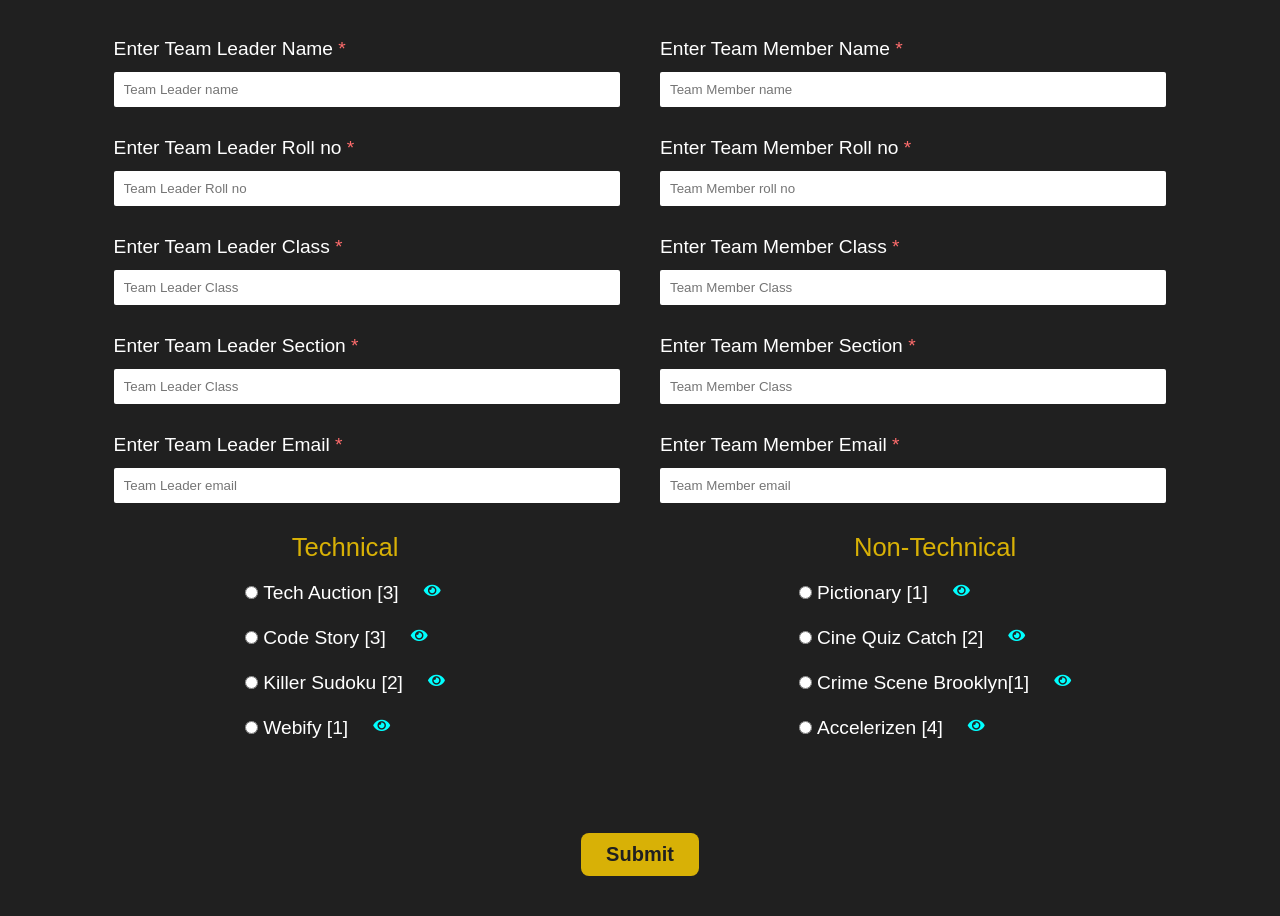
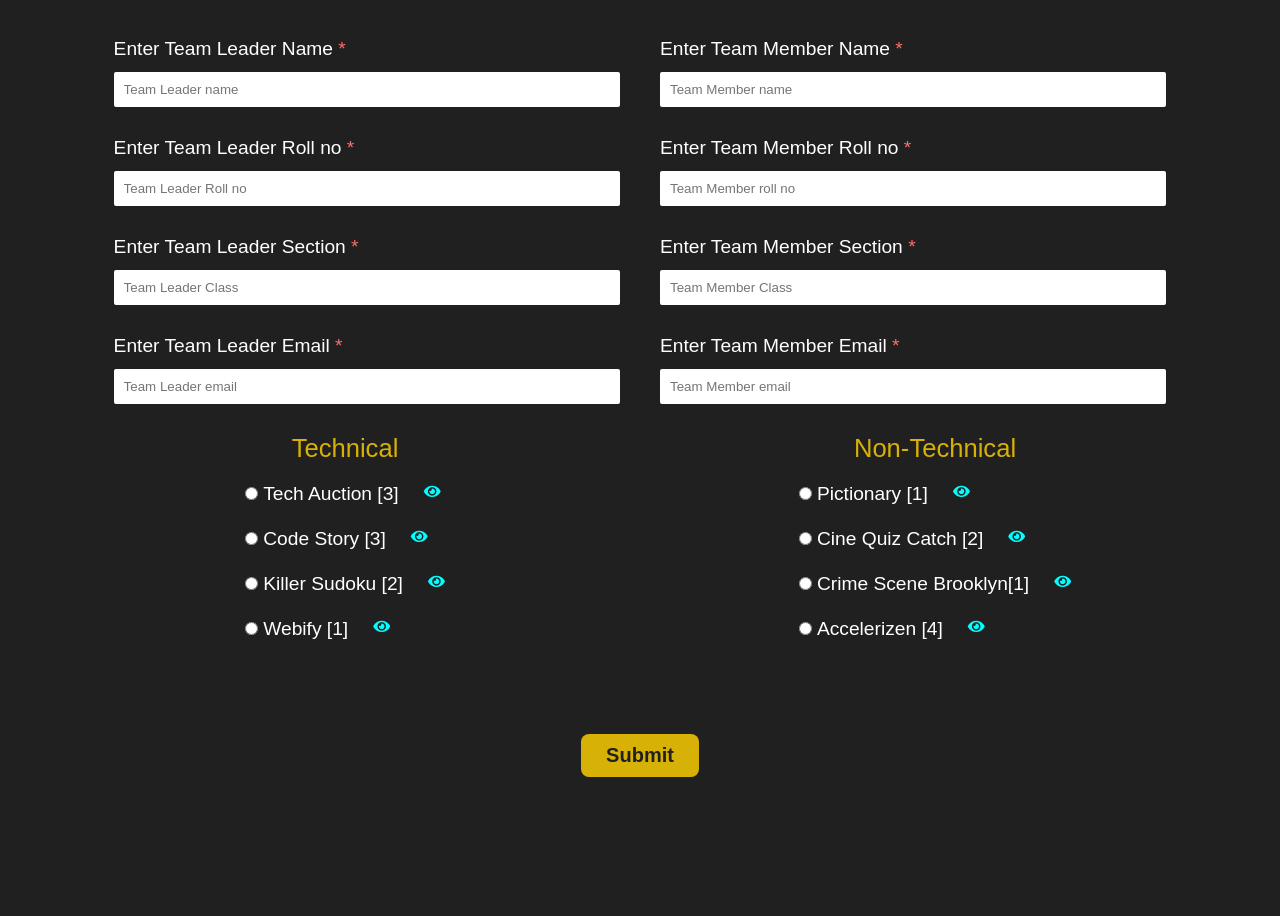
Before and after one commit to sabarinathan1611/event-organization, a Flask app: page /register in a window 1280 px wide. Shown: the part 603-1519 px from the top of the page. After the commit the page ends 1380 px from the top, so only its background shows below. Run offline with Flask 3, Linux system fonts and the light colour scheme; some web fonts are replaced.

Commit message:
regsiter completed

```diff
--- a/app/auth.py
+++ b/app/auth.py
@@ -32,7 +32,6 @@ def login():
             return redirect(url_for('views.admin'))
 
     return render_template('login.html')
-
 @auth.route('/register', methods=['POST', 'GET'])
 def register():
     if request.method == 'POST':
@@ -41,8 +40,6 @@ def register():
         tm_name = request.form.get('tm_name')
         tl_roll = request.form.get('tl_roll')
         tm_roll = request.form.get('tm_roll')
-        tl_class = request.form.get('tl_class')
-        tm_class = request.form.get('tm_class')
         tl_section = request.form.get('tl_section')
         tm_section = request.form.get('tm_section')
         tl_email = request.form.get('tl_email')
@@ -64,13 +61,21 @@ def register():
         print("Team Member Name:", tm_name)
         print("Team Leader Roll:", tl_roll)
         print("Team Member Roll:", tm_roll)
-        print("Team Leader Class:", tl_class)
-        print("Team Member Class:", tm_class)
         print("Team Leader Section:", tl_section)
         print("Team Member Section:", tm_section)
         print("Team Leader Email:", tl_email)
         print("Team Member Email:", tm_email)
         print("Selected Event:", event)
+
+        # Check if team leader has already registered for the event
+        team_leader_event = IEEEEvent.query.filter_by(team_leader_roll=tl_roll, event_type=event).first()
+        if team_leader_event:
+            return "Team leader has already registered for this event."
+
+        # Check if team member has already registered for the event
+        team_member_event = IEEEEvent.query.filter_by(team_member_roll=tm_roll, event_type=event).first()
+        if team_member_event:
+            return "Team member has already registered for this event."
 
         # Check if team leader has already registered for two events
         team_leader_events = IEEEEvent.query.filter(IEEEEvent.team_leader_roll == tl_roll).count()
@@ -88,8 +93,6 @@ def register():
             team_member_name=tm_name,
             team_leader_roll=tl_roll,
             team_member_roll=tm_roll,
-            team_leader_class=tl_class,
-            team_member_class=tm_class,
             team_leader_section=tl_section,
             team_member_section=tm_section,
             team_leader_email=tl_email,
--- a/app/models.py
+++ b/app/models.py
@@ -57,8 +57,8 @@ class IEEEEvent(db.Model):
     team_member_name = db.Column(db.String(100), nullable=False)
     team_leader_roll = db.Column(db.String(20), nullable=False)
     team_member_roll = db.Column(db.String(20), nullable=False)
-    team_leader_class = db.Column(db.String(20), nullable=False)
-    team_member_class = db.Column(db.String(20), nullable=False)
+    # team_leader_class = db.Column(db.String(20), nullable=False)
+    # team_member_class = db.Column(db.String(20), nullable=False)
     team_leader_section = db.Column(db.String(20), nullable=False)
     team_member_section = db.Column(db.String(20), nullable=False)
     team_leader_email = db.Column(db.String(100), nullable=False)
--- a/app/templates/register.html
+++ b/app/templates/register.html
@@ -4,7 +4,7 @@
     <meta charset="UTF-8" />
     <meta name="viewport" content="width=device-width, initial-scale=1.0" />
     <title>Registration Form</title>
-    <link rel="stylesheet" href="static/css/ticket.css" />
+    <link rel="stylesheet" href="\static\css\ticket.css" />
     <!-- <link rel="stylesheet" href="https://cdnjs.cloudflare.com/ajax/libs/font-awesome/5.15.3/css/all.min.css" crossorigin="anonymous"/> -->
     <link
       rel="stylesheet"
@@ -275,6 +275,7 @@
                 >
                 <input
                   type="text"
+                  name="tl_name"
                   class="tl-name"
                   placeholder="Team Leader name"
                   required
@@ -287,6 +288,7 @@
                 <input
                   type="text"
                   class="tm-name"
+                  name="tm_name"
                   placeholder="Team Member name"
                   required
                 />
@@ -300,6 +302,7 @@
                 >
                 <input
                   type="text"
+                  name="tl_roll"
                   class="tl-roll roll-no"
                   placeholder="Team Leader Roll no"
                   required
@@ -312,32 +315,9 @@
                 >
                 <input
                   type="text"
+                  name="tm_roll"
                   class="tm-roll roll-no"
                   placeholder="Team Member roll no"
-                  required
-                />
-              </div>
-            </div>
-            <div class="tm-fields">
-              <div class="tl-roll-div input">
-                <label
-                  >Enter Team Leader Class <span class="require">*</span></label
-                >
-                <input
-                  type="text"
-                  class="tl-roll class"
-                  placeholder="Team Leader Class"
-                  required
-                />
-              </div>
-              <div class="tm-roll-div input">
-                <label
-                  >Enter Team Member Class <span class="require">*</span></label
-                >
-                <input
-                  type="text"
-                  class="tm-roll class"
-                  placeholder="Team Member Class"
                   required
                 />
               </div>
@@ -350,6 +330,7 @@
                 </label>
                 <input
                   type="text"
+                  name="tl_section"
                   class="tl-roll class"
                   placeholder="Team Leader Class"
                   required
@@ -362,6 +343,7 @@
                 >
                 <input
                   type="text"
+                  name="tm_section"
                   class="tm-roll class"
                   placeholder="Team Member Class"
                   required
@@ -374,6 +356,7 @@
                   >Enter Team Leader Email <span class="require">*</span></label
                 >
                 <input
+                  name="tl_email"
                   type="text"
                   class="tl-roll class"
                   placeholder="Team Leader email"
@@ -385,6 +368,7 @@
                   >Enter Team Member Email <span class="require">*</span></label
                 >
                 <input
+                  name="tm_email"
                   type="text"
                   class="tm-roll class"
                   placeholder="Team Member email"
@@ -518,58 +502,5 @@
       </div>
       <!-- <div class="footer">Contact: <i class="fas fa-phone"></i></div> -->
     </main>
-
-    <!-- <script>
-      const all_btns = document.querySelectorAll(".action-menu");
-      const all_pages = document.querySelectorAll(".page-action");
-      const clostBtns = document.querySelectorAll(".close");
-      let mainDiv = document.querySelector(".main-div");
-      let body = document.querySelector("body");
-      clostBtns.forEach((btn) => {
-        btn.addEventListener("click", () => {
-          all_pages.forEach((page) => {
-            page.style.display = "none";
-          });
-          mainDiv.classList.remove("active");
-          body.classList.remove("popup-open");
-        });
-      });
-
-      all_btns.forEach((btn) => {
-        btn.addEventListener("click", () => {
-          let index = btn.getAttribute("index");
-          showPage(index);
-        });
-      });
-
-      function showPage(index) {
-        all_pages.forEach((page) => {
-          let pageIndex = page.getAttribute("index");
-          if (index == pageIndex) {
-            page.style.display = "block";
-          } else {
-            page.style.display = "none";
-          }
-          mainDiv.classList.add("active");
-          body.classList.add("popup-open");
-        });
-      }
-
-      let submitBtn = document.querySelector(".submit-btn");
-      submitBtn.addEventListener("click", (e) => {
-        e.preventDefault();
-        let roll_no = document.querySelectorAll(".roll-no");
-        roll_no.forEach((roll) => {
-          if (roll) {
-            console.log(roll.slice(0, 9));
-            if (roll.value.slice(0, 9).toLowerCase() === "2023pecit") {
-              return true;
-            } else {
-              alert("Incorrect Roll No Format");
-            }
-          }
-        });
-      });
-    </script> -->
   </body>
 </html>
```
Also changed, not shown: app/database.db.
